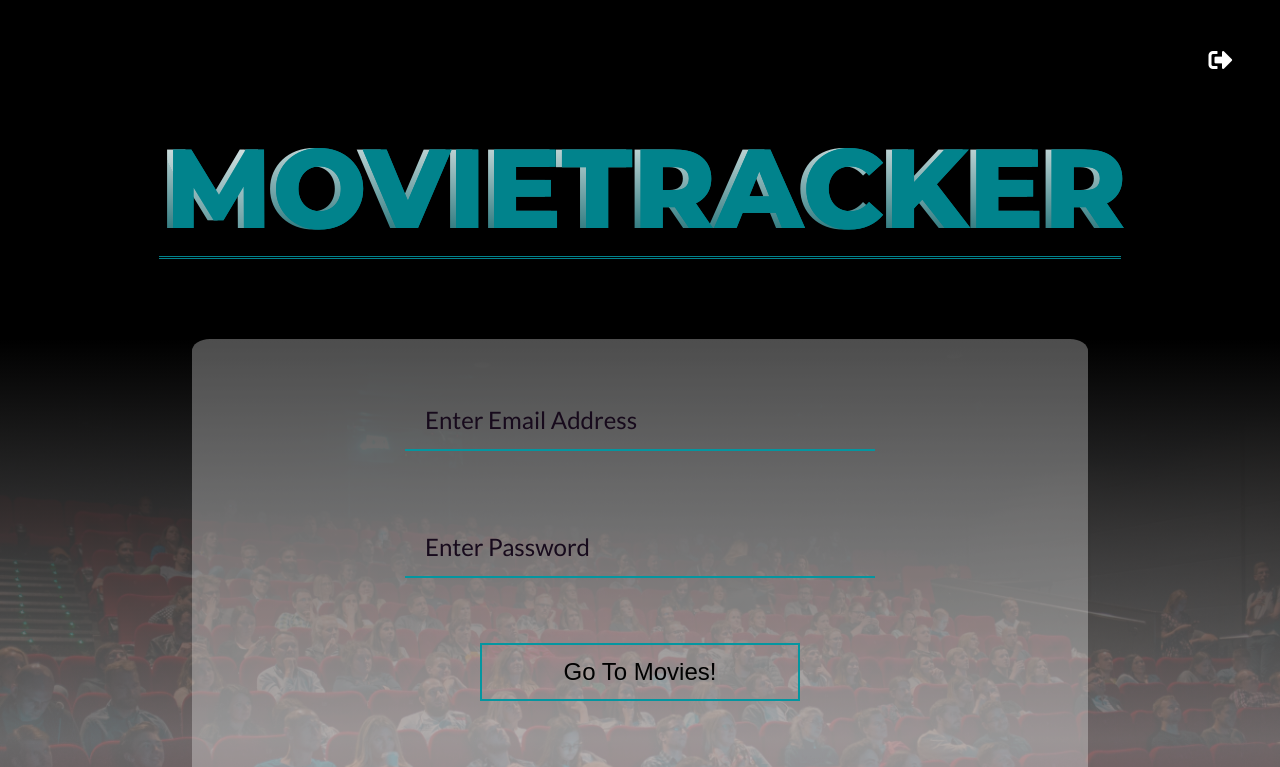
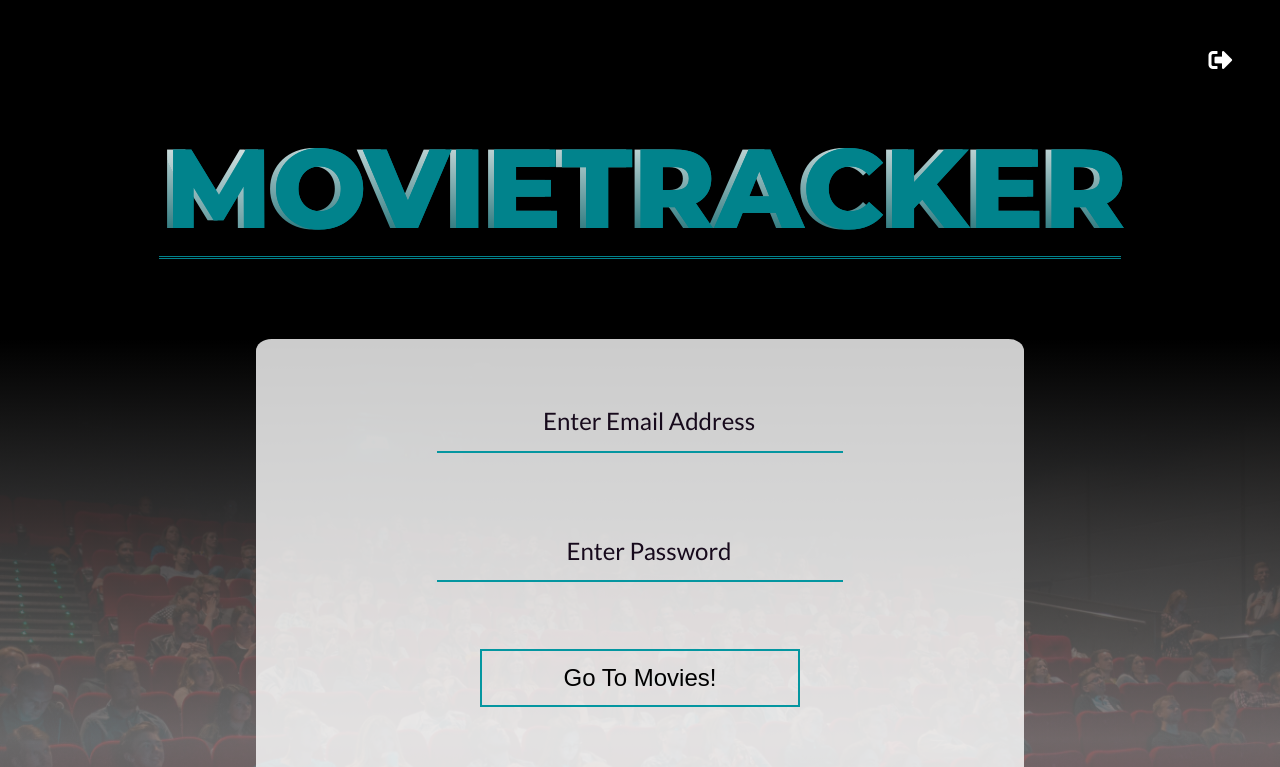
Before and after one commit to marcusp619/movietracker-frontend, a React (Create React App) app: page /login in a window 1280 px wide. Shown: the top 767 px of the page. Built offline with nearby package versions, Linux system fonts and the light colour scheme; no server answers.

Commit message:
Updated background color on login form

```diff
--- a/src/Containers/UserLoginForm/UserLoginForm.css
+++ b/src/Containers/UserLoginForm/UserLoginForm.css
@@ -19,7 +19,7 @@ input {
 
 input::placeholder {
   color: #170A1C;
-  text-align: left;
+  text-align: center;
 }
 
 
@@ -31,10 +31,10 @@ input::placeholder {
   justify-content: space-around;
   padding-bottom: 50px;
   flex-direction: column;
-  width: 70%;
+  width: 60%;
   margin: 4rem auto;
   font-family: 'Lato', sans-serif;
-  background: rgba(255, 255, 255, 0.3);
+  background: rgba(255, 255, 255, 0.8);
   border-radius: 2%;
 
 }
```
